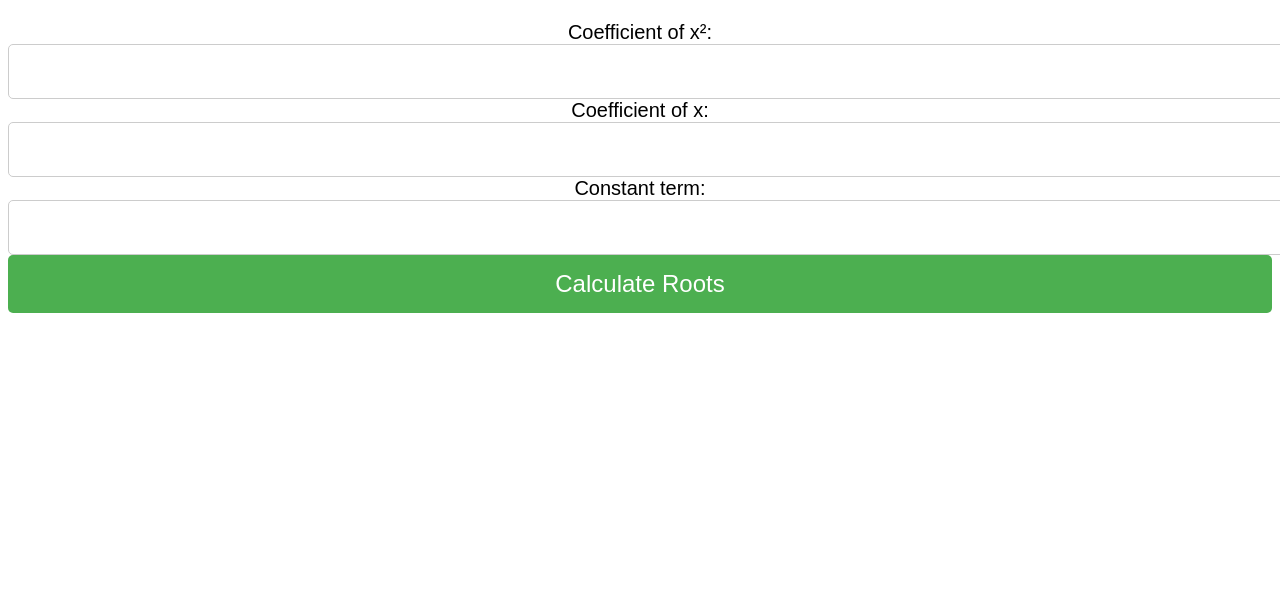
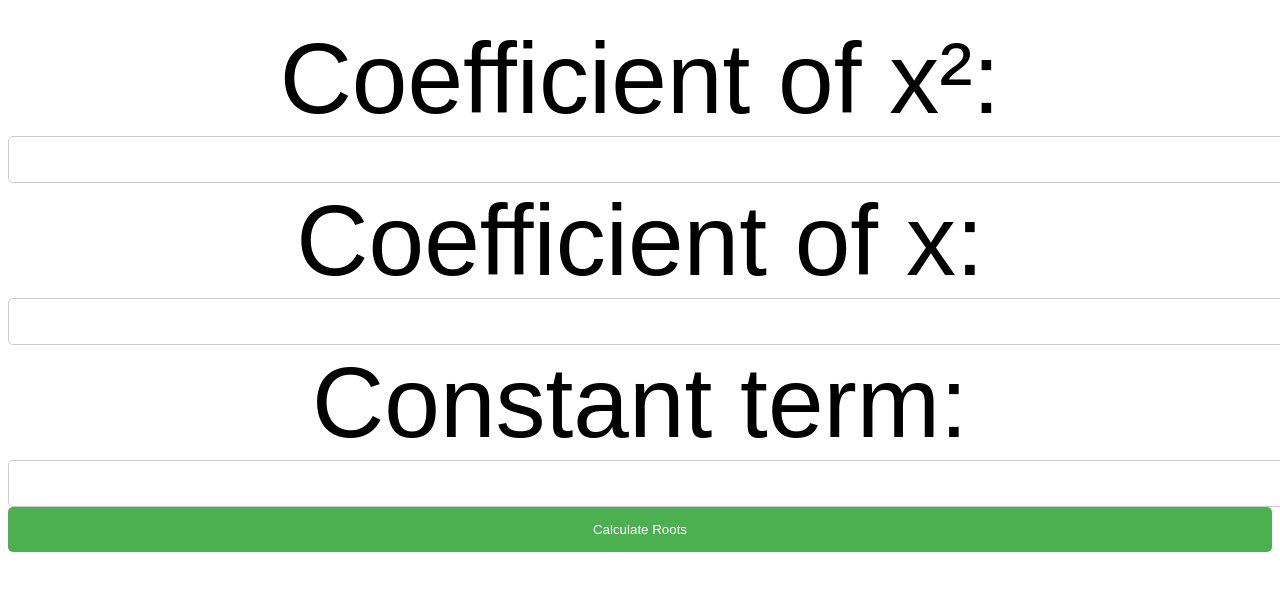
Before and after one commit to sdas39/qes, a plain HTML site: page index.html in a window 1280 px wide. Shown: the part 69-660 px from the top of the page. Drawn offline with Linux system fonts and the light colour scheme.

Commit message:
Update index.html

```diff
--- a/index.html
+++ b/index.html
@@ -13,7 +13,7 @@
             border: 1px solid #ccc;
             border-radius: 5px;
             width: 100%; /* Ensure inputs fill the entire width on mobile */
-            font-size: 20px; /* Increase font size of input fields */
+            font-size: 100; /* Increase font size of input fields */
         }
 
         button {
@@ -24,7 +24,7 @@
             border-radius: 5px;
             cursor: pointer;
             width: 100%; /* Ensure button fills the entire width on mobile */
-            font-size: 24px; /* Increase font size of button */
+            font-size: 100; /* Increase font size of button */
         }
 
         #result {
@@ -37,7 +37,7 @@
         }
 
         label {
-            font-size: 20px; /* Increase font size of labels */
+            font-size: 100px; /* Increase font size of labels */
         }
     </style>
 </head>
```
